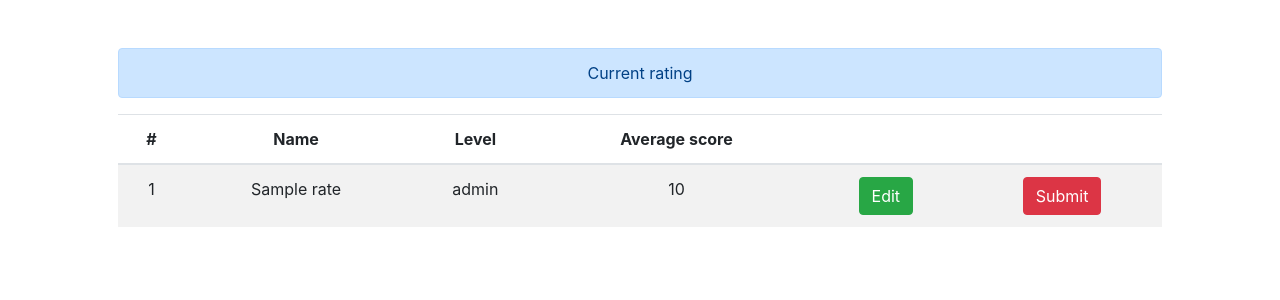
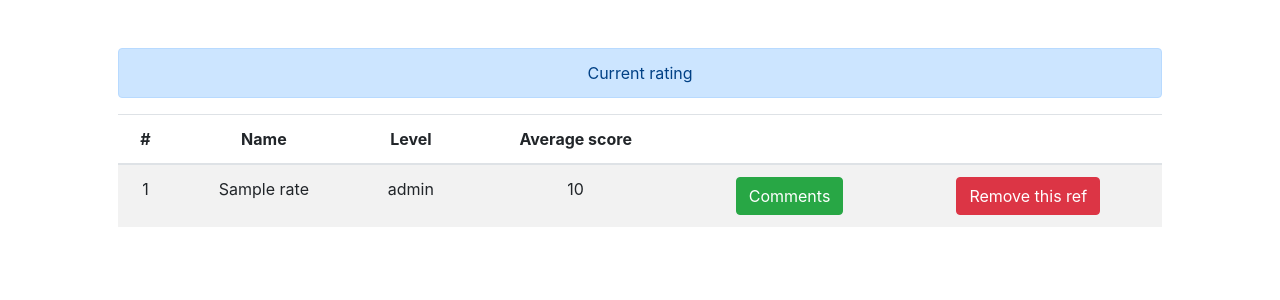
Before and after one commit to DanielAdeyemi/capstone_Epicodus, a Flask app: template templates/index.html in a window 1280 px wide. Shown: the part 66-366 px from the top of the page. Run offline with Flask 2, Linux system fonts and the light colour scheme; the template is opened without the code that fills it: values that come from a table or form of the project are taken from there, most other values are stand-ins (such as "Sample title", 1, 10 or a date in 2020); form fields are guessed from the names that the template uses; some libraries are stand-ins or nearby versions.

Commit message:
make some layout changes

```diff
--- a/app.py
+++ b/app.py
@@ -12,6 +12,7 @@ from wtforms.fields.simple import SubmitField
 from helpers import apology, login_required
 
 app = Flask(__name__)
+app.config["SECRET_KEY"] = "secretkey"
 
 # Ensure templates are auto-reloaded
 app.config["TEMPLATES_AUTO_RELOAD"] = True
@@ -42,7 +43,8 @@ class DeleteRefForm(FlaskForm):
 def index():
   """Show rating of refs"""
   rating = db.execute("SELECT * FROM rank ORDER BY score DESC")
-  return render_template("index.html", rating=rating)
+  deleteRefForm = DeleteRefForm()
+  return render_template("index.html", rating=rating, deleteRefForm=deleteRefForm)
 
 
 @app.route("/login", methods=["GET", "POST"])
@@ -194,6 +196,11 @@ def rank():
   return render_template("sorry.html", message=new)
 
 
+@app.route("/ref/<ref_id>/delete", methods=["POST"])
+def delete_ref(ref_id):
+  db.execute("DELETE FROM rank WHERE id = ?", (ref_id))
+  return redirect(url_for("index"))
+
 def errorhandler(e):
   """Handle error"""
   if not isinstance(e, HTTPException):
--- a/templates/index.html
+++ b/templates/index.html
@@ -28,11 +28,11 @@
                 <td>{{ rate.name }}</td>
                 <td>{{ rate.level }}</td>
                 <td>{{ rate.score }} </td>
-                <td> <button class="btn btn-success">Edit</button> </td>
+                <td> <button class="btn btn-success" onclick="alert('{{ rate.comments}}')">Comments</button> </td>
                 <td>
-                  <form class="delete-form" method="POST" action="{{ url_for('delete_ref', ref_id=rank.id) }}">
-                  {{ deleteItemForm.hidden_tag() }}
-                  {{ deleteItemForm.submit(class="btn btn-danger", onclick="return confirm('Are you sure you want to delete this ref?');") }}
+                  <form class="delete-form" method="POST" action="{{ url_for('delete_ref', ref_id=rate.id) }}">
+                  {{ deleteRefForm.hidden_tag() }}
+                  {{ deleteRefForm.submit(class="btn btn-danger", onclick="return confirm('Are you sure you want to delete this ref?');") }}
                   </form>
                 </td>
             </tr>
@@ -56,9 +56,9 @@
             {% endfor %}
 
             </tr>
+            {% else %}
+            <h4>Nothing to display</h4>
         </tbody>
-        {% else %}
-        <h4>Nothing to display</h4>
         {% endif %}
         </table>
 
```
Also changed, not shown: refs.db.
